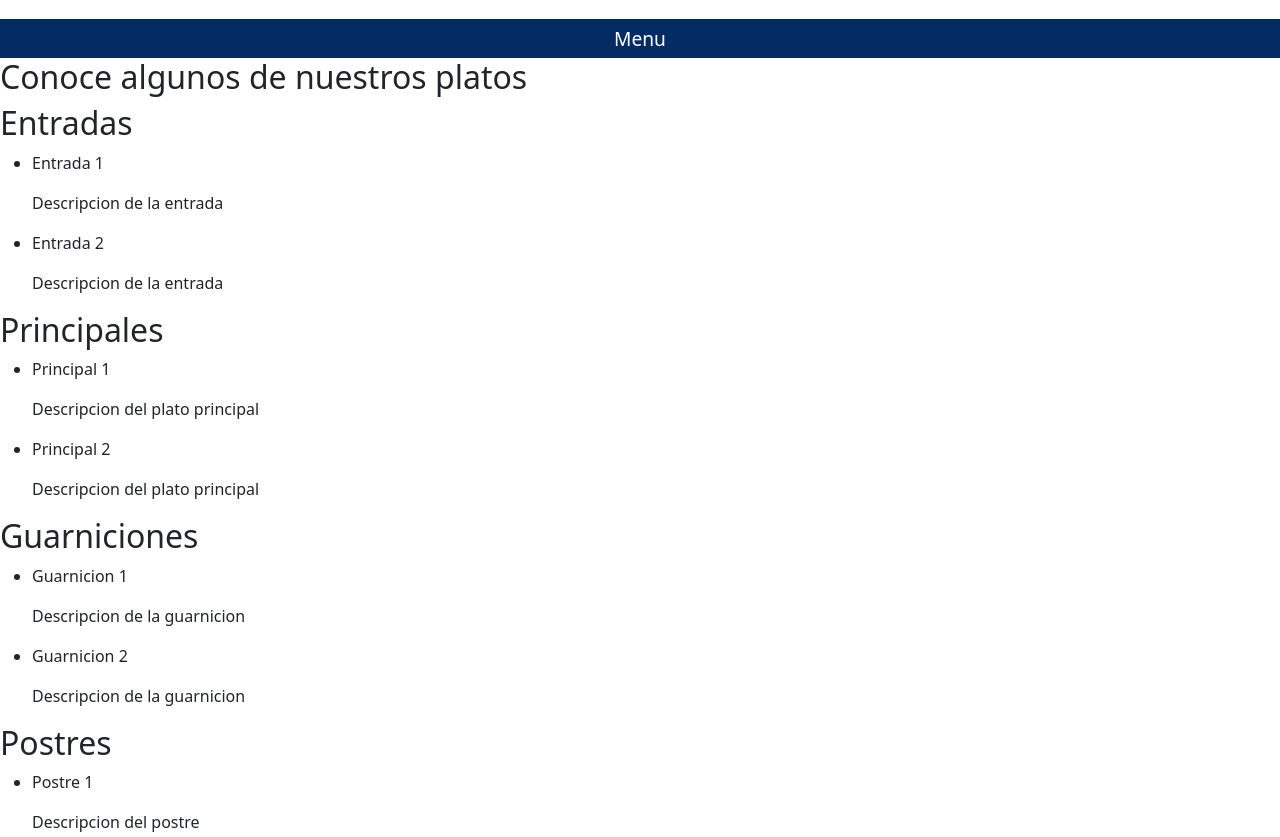
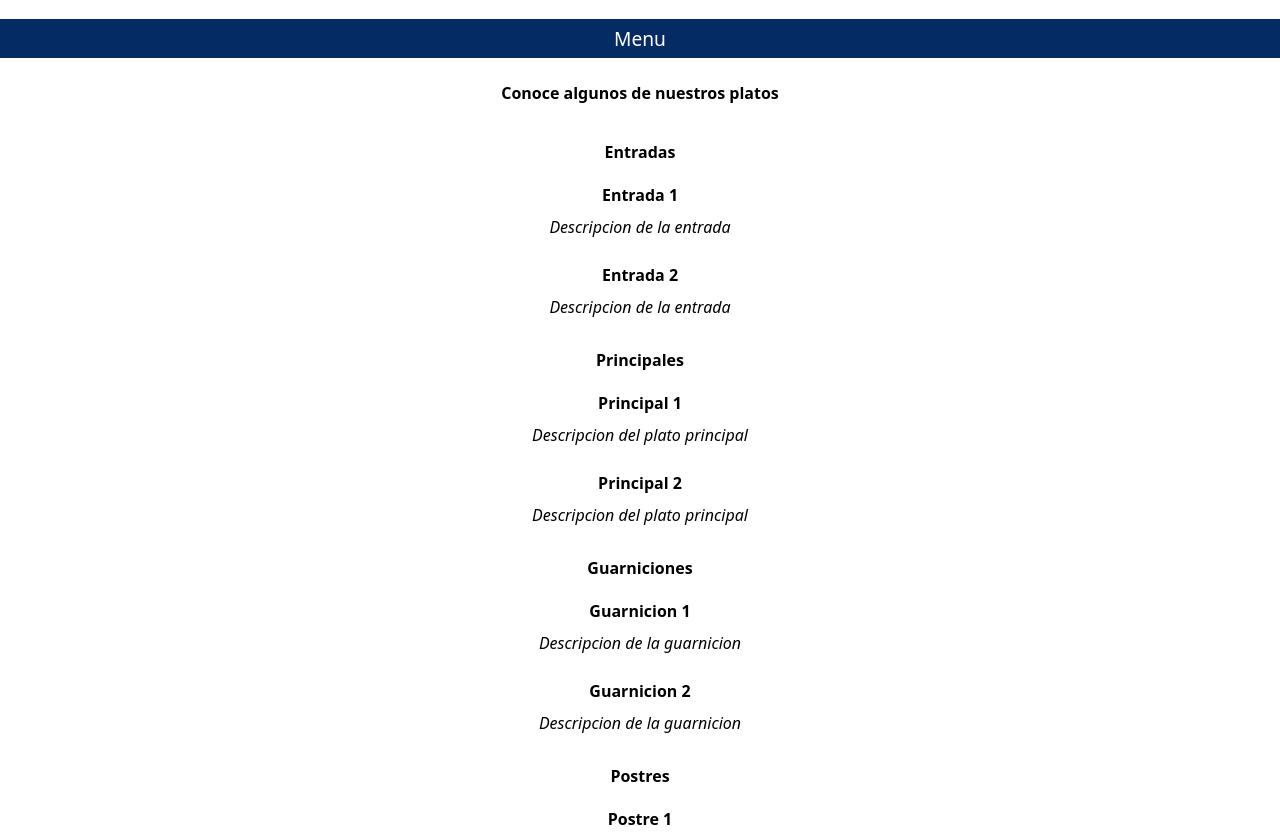
Before and after one commit to carobienaime/PreEntrega3-Bienaime, a plain HTML site: page sections/menu.html in a window 1280 px wide. Shown: the part 115-952 px from the top of the page. Drawn offline with nearby package versions, Linux system fonts and the light colour scheme.

Commit message:
añadiendo contenido a archivos parciales de sass

```diff
--- a/css/styles.css
+++ b/css/styles.css
@@ -15,6 +15,19 @@ header nav div div ul li .font-nav {
   font-size: 1rem; }
 
 /*estilos del main de la Seccion Nosotros*/
+main .cont-menu .entradas-menu .lista-menu, main .cont-menu .entradas-menu .lista-menu .item-lista-menu, main .cont-menu .principales-menu .lista-menu, main .cont-menu .principales-menu .lista-menu .item-lista-menu, main .cont-menu .guarniciones-menu .lista-menu, main .cont-menu .guarniciones-menu .lista-menu .item-lista-menu, main .cont-menu .postres-menu .lista-menu, main .cont-menu .postres-menu .lista-menu .item-lista-menu {
+  display: flex;
+  flex-direction: column;
+  justify-content: center;
+  align-items: center; }
+
+main .cont-menu .cont-h2-menu, main .cont-menu .entradas-menu, main .cont-menu .principales-menu, main .cont-menu .guarniciones-menu, main .cont-menu .postres-menu {
+  display: flex;
+  flex-direction: column;
+  justify-content: center;
+  align-items: center;
+  gap: 0.8rem; }
+
 main .cont-secc {
   background-color: #052b64;
   padding-top: 0.5rem;
@@ -28,11 +41,22 @@ main .cont-secc .titulo-secc {
   color: white;
   font-size: 1.2rem; }
 
-main .main-nosotros .cont-h2-p-nos .h2-secc-nos {
+main .main-nosotros .cont-h2-p-nos .h2-secc, main .cont-menu .cont-h2-menu .h2-secc, main .cont-menu .entradas-menu .h2-secc, main .cont-menu .principales-menu .h2-secc, main .cont-menu .guarniciones-menu .h2-secc, main .cont-menu .postres-menu .h2-secc {
   margin-bottom: 0;
   color: black;
   font-size: 1rem;
   font-weight: bold; }
+
+main .cont-menu .entradas-menu .lista-menu .item-lista-menu .nombre-plato, main .cont-menu .principales-menu .lista-menu .item-lista-menu .nombre-plato, main .cont-menu .guarniciones-menu .lista-menu .item-lista-menu .nombre-plato, main .cont-menu .postres-menu .lista-menu .item-lista-menu .nombre-plato {
+  font-weight: 600;
+  margin-bottom: 0;
+  padding: 0.5rem;
+  color: black; }
+
+main .cont-menu .entradas-menu .lista-menu .item-lista-menu .descrip-plato, main .cont-menu .principales-menu .lista-menu .item-lista-menu .descrip-plato, main .cont-menu .guarniciones-menu .lista-menu .item-lista-menu .descrip-plato, main .cont-menu .postres-menu .lista-menu .item-lista-menu .descrip-plato {
+  font-style: oblique;
+  color: black;
+  margin-bottom: 0; }
 
 main .main-nosotros {
   display: grid;
@@ -79,3 +103,92 @@ main .main-nosotros {
     main .main-nosotros .cont-img2-nos .img-nosotros {
       width: 100%;
       height: 100%; }
+
+/*estilos del main de la Seccion Menu*/
+main .cont-menu .entradas-menu .lista-menu, main .cont-menu .entradas-menu .lista-menu .item-lista-menu, main .cont-menu .principales-menu .lista-menu, main .cont-menu .principales-menu .lista-menu .item-lista-menu, main .cont-menu .guarniciones-menu .lista-menu, main .cont-menu .guarniciones-menu .lista-menu .item-lista-menu, main .cont-menu .postres-menu .lista-menu, main .cont-menu .postres-menu .lista-menu .item-lista-menu {
+  display: flex;
+  flex-direction: column;
+  justify-content: center;
+  align-items: center; }
+
+main .cont-menu .cont-h2-menu, main .cont-menu .entradas-menu, main .cont-menu .principales-menu, main .cont-menu .guarniciones-menu, main .cont-menu .postres-menu {
+  display: flex;
+  flex-direction: column;
+  justify-content: center;
+  align-items: center;
+  gap: 0.8rem; }
+
+main .cont-secc {
+  background-color: #052b64;
+  padding-top: 0.5rem;
+  padding-bottom: 0.5rem;
+  display: flex;
+  justify-content: center;
+  align-items: center; }
+
+main .cont-secc .titulo-secc {
+  margin-bottom: 0;
+  color: white;
+  font-size: 1.2rem; }
+
+main .main-nosotros .cont-h2-p-nos .h2-secc, main .cont-menu .cont-h2-menu .h2-secc, main .cont-menu .entradas-menu .h2-secc, main .cont-menu .principales-menu .h2-secc, main .cont-menu .guarniciones-menu .h2-secc, main .cont-menu .postres-menu .h2-secc {
+  margin-bottom: 0;
+  color: black;
+  font-size: 1rem;
+  font-weight: bold; }
+
+main .cont-menu .entradas-menu .lista-menu .item-lista-menu .nombre-plato, main .cont-menu .principales-menu .lista-menu .item-lista-menu .nombre-plato, main .cont-menu .guarniciones-menu .lista-menu .item-lista-menu .nombre-plato, main .cont-menu .postres-menu .lista-menu .item-lista-menu .nombre-plato {
+  font-weight: 600;
+  margin-bottom: 0;
+  padding: 0.5rem;
+  color: black; }
+
+main .cont-menu .entradas-menu .lista-menu .item-lista-menu .descrip-plato, main .cont-menu .principales-menu .lista-menu .item-lista-menu .descrip-plato, main .cont-menu .guarniciones-menu .lista-menu .item-lista-menu .descrip-plato, main .cont-menu .postres-menu .lista-menu .item-lista-menu .descrip-plato {
+  font-style: oblique;
+  color: black;
+  margin-bottom: 0; }
+
+main .cont-menu {
+  display: flex;
+  flex-direction: column;
+  justify-content: center;
+  align-items: center;
+  gap: 2rem;
+  margin-top: 1.1rem;
+  margin-bottom: 1.1rem; }
+  main .cont-menu .cont-h2-menu {
+    padding-top: 0.5rem;
+    padding-bottom: 0.5rem; }
+  main .cont-menu .entradas-menu .lista-menu {
+    list-style: none;
+    gap: 1rem;
+    margin-bottom: 0;
+    padding-left: 0; }
+  main .cont-menu .principales-menu .lista-menu {
+    list-style: none;
+    gap: 1rem;
+    margin-bottom: 0;
+    padding-left: 0; }
+  main .cont-menu .guarniciones-menu .lista-menu {
+    list-style: none;
+    gap: 1rem;
+    margin-bottom: 0;
+    padding-left: 0; }
+  main .cont-menu .postres-menu .lista-menu {
+    list-style: none;
+    gap: 1rem;
+    margin-bottom: 0;
+    padding-left: 0; }
+
+main .galeria-menu {
+  display: flex;
+  flex-direction: column;
+  justify-content: center;
+  align-items: center;
+  gap: 1rem;
+  margin-left: 1.2rem;
+  margin-right: 1.2rem;
+  margin-bottom: 1rem; }
+  main .galeria-menu .img-menu {
+    width: 100%;
+    height: 100%; }
--- a/scss/estilos.scss
+++ b/scss/estilos.scss
@@ -8,3 +8,4 @@
 //imports
 @import "html-generales/header";
 @import "html-main/nosotros";
+@import "html-main/menu";
--- a/scss/html-main/_menu.scss
+++ b/scss/html-main/_menu.scss
@@ -0,0 +1,125 @@
+/*estilos del main de la Seccion Menu*/
+
+//imports
+@import "../utilidades/extend";
+@import "../utilidades/mixin";
+
+main{
+    .cont-menu{
+        @include flex2;
+        gap: 2rem;
+        margin-top: 1.1rem;
+        margin-bottom: 1.1rem;
+
+        .cont-h2-menu{
+            @extend %flex3;
+            @include padding-mobile;
+            .h2-secc{
+                @extend %h2-secc;
+            }
+        }
+        .entradas-menu{
+            @extend %flex3;
+            .h2-secc{
+                @extend %h2-secc;
+            }
+            .lista-menu{
+                list-style: none;
+                @extend %flex2;
+                gap: 1rem;
+                margin-bottom: 0;
+                padding-left: 0;
+
+                .item-lista-menu{
+                    @extend %flex2;
+                    .nombre-plato{
+                        @extend %nombre-plato;
+                    }
+                    .descrip-plato{
+                        @extend %descrip-plato;
+                    }
+                }
+            }
+        }
+        .principales-menu{
+            @extend %flex3;
+            .h2-secc{
+                @extend %h2-secc;
+            }
+            .lista-menu{
+                list-style: none;
+                @extend %flex2;
+                gap: 1rem;
+                margin-bottom: 0;
+                padding-left: 0;
+
+                .item-lista-menu{
+                    @extend %flex2;
+                    .nombre-plato{
+                        @extend %nombre-plato;
+                    }
+                    .descrip-plato{
+                        @extend %descrip-plato;
+                    }
+                }
+            }
+        }
+        .guarniciones-menu{
+            @extend %flex3;
+            .h2-secc{
+                @extend %h2-secc;
+            }
+            .lista-menu{
+                list-style: none;
+                @extend %flex2;
+                gap: 1rem;
+                margin-bottom: 0;
+                padding-left: 0;
+
+                .item-lista-menu{
+                    @extend %flex2;
+                    .nombre-plato{
+                        @extend %nombre-plato;
+                    }
+                    .descrip-plato{
+                        @extend %descrip-plato;
+                    }
+                }
+            }
+        }
+        .postres-menu{
+            @extend %flex3;
+            .h2-secc{
+                @extend %h2-secc;
+            }
+            .lista-menu{
+                list-style: none;
+                @extend %flex2;
+                gap: 1rem;
+                margin-bottom: 0;
+                padding-left: 0;
+
+                .item-lista-menu{
+                    @extend %flex2;
+                    .nombre-plato{
+                        @extend %nombre-plato;
+                    }
+                    .descrip-plato{
+                        @extend %descrip-plato;
+                    }
+                }
+            }
+        }
+    }
+
+    .galeria-menu{
+        @include flex2;
+        gap: 1rem;
+        @include margin-mobile;
+        margin-bottom: 1rem;
+        .img-menu{
+            @include img(100%, 100%);
+        }
+
+    }
+}
--- a/scss/html-main/_nosotros.scss
+++ b/scss/html-main/_nosotros.scss
@@ -11,7 +11,6 @@ main {
         .titulo-secc {
             @extend %titulo-secc;
         }
-
     }
 
     .main-nosotros {
@@ -28,8 +27,11 @@ main {
             @include margin-mobile;
             @include flex2;
 
+            .h2-secc {
+                @extend %h2-secc;
+            }
+
             .h2-secc-nos {
-                @extend %h2-secc;
                 margin-top: 1.1rem;
                 padding-top: 0.5rem;
                 padding-bottom: 1rem;
```
Also changed, not shown: scss/utilidades/_extend.scss (+13 -0 lines), sections/nosotros.html (+1 -1 lines).
